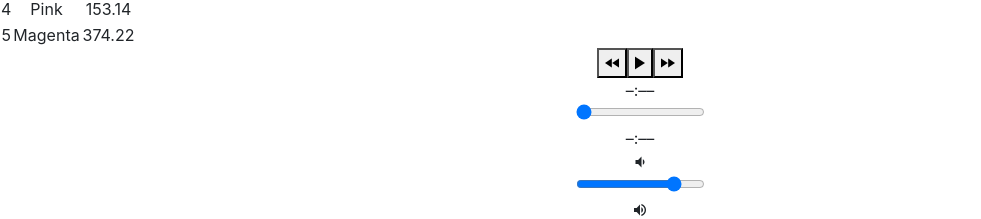
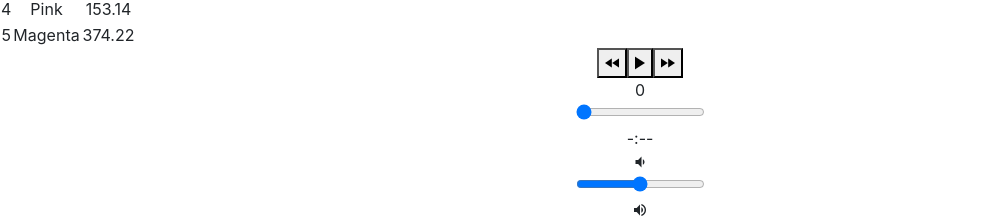
Before and after one commit to Zumichan/music-station, a React (Create React App) app: page /album/the-colors in a window 1280 px wide. Shown: the part 848-1067 px from the top of the page, without its empty margins (0-981 px from the left). Built offline with nearby package versions, Linux system fonts and the light colour scheme.

Commit message:
Implemented range inputs for duration and volume

```diff
--- a/src/components/Album.js
+++ b/src/components/Album.js
@@ -12,15 +12,43 @@
     this.state = {
       album: album, //store const album as a property of state object
       currentSong: album.songs[0],
+      currentTime: 0,
+      duration: album.songs[0].duration,
+      currentVolume: 0.5,
       isPlaying: false,
-      isHovered: false
+      isHovered: false,
     };
     //audio element doesn't need to be attached to the DOM, that's why it's outside of the state
     //audio element needs to be accessed within the class methods, therefore assigned to 'this'
     this.audioElement = document.createElement('audio');
     //playback will start on the first track
     this.audioElement.src = album.songs[0].audioSrc;
+    this.audioElement.volume = this.state.currentVolume;
   }
+
+  componentDidMount() {
+    this.eventListeners = {
+      timeupdate: e => {
+        this.setState({ currentTime: this.audioElement.currentTime });
+      },
+      durationchange: e => {
+        this.setState({ duration: this.audioElement.duration });
+      },
+      volumechange: e => {
+        this.setState({ currentVolume: this.audioElement.volume })
+      }
+    };
+    this.audioElement.addEventListener('timeupdate', this.eventListeners.timeupdate);
+    this.audioElement.addEventListener('durationchange', this.eventListeners.durationchange);
+    this.audioElement.addEventListener('volumechange', this.eventListeners.volumechange);
+  }
+
+  componentWillUnmount() {
+     this.audioElement.src = null;
+     this.audioElement.removeEventListener('timeupdate', this.eventListeners.timeupdate);
+     this.audioElement.removeEventListener('durationchange', this.eventListeners.durationchange);
+     this.audioElement.removeEventListener('volumechange', this.eventListeners.volumechange);
+   }
 
   play() {
     this.audioElement.play();
@@ -64,6 +92,34 @@
     const newSong = this.state.album.songs[newIndex];
     this.setSong(newSong);
     this.play();
+  }
+
+  handleTimeChange(e) {
+    const newTime = this.audioElement.duration * e.target.value;
+    this.audioElement.currentTime = newTime;
+    this.setState({ currentTime: newTime });
+  }
+
+  handleVolumeChange(e) {
+    const newVolume = e.target.value;
+    this.audioElement.volume = newVolume;
+    this.setState({ currentVolume: newVolume });
+  }
+
+  formatTime(time){
+    if(isNaN(time)){
+      return "-:--";
+    } else {
+        let minutes = Math.floor(time / 60);
+        let seconds = Math.floor(time % 60);
+        if (seconds < 10) {
+          seconds = Math.floor(seconds.toString());
+          return minutes + ":0" +seconds;
+        } else {
+        seconds = Math.floor(seconds.toString());
+        return minutes + ":" + seconds;
+        }
+    }
   }
 
   render() {
@@ -116,9 +172,14 @@
          <PlayerBar
            isPlaying={this.state.isPlaying}
            currentSong={this.state.currentSong}
+           currentTime={this.audioElement.currentTime}
+           duration={this.audioElement.duration}
            handleSongClick={() => this.handleSongClick(this.state.currentSong)}
            handlePrevClick={() => this.handlePrevClick()}
            handleNextClick={() => this.handleNextClick()}
+           handleTimeChange={(e) => this.handleTimeChange(e)}
+           handleVolumeChange={(e) => this.handleVolumeChange(e)}
+           formatTime={(time) => this.formatTime(time)}
          />
       </section>
     );
--- a/src/components/PlayerBar.js
+++ b/src/components/PlayerBar.js
@@ -16,13 +16,29 @@
            </button>
          </section>
          <section id="time-control">
-           <div className="current-time">–:––</div>
-           <input type="range" className="seek-bar" value="0" />
-           <div className="total-time">–:––</div>
+           <div className="current-time">{this.props.currentTime}</div>
+           <input
+             type="range"
+             className="seek-bar"
+             value={(this.props.currentTime / this.props.duration) || 0}
+             max="1"
+             min="0"
+             step="0.01"
+             onChange={this.props.handleTimeChange}
+           />
+           <div className="total-time">{this.props.formatTime(this.props.duration)}</div>
          </section>
          <section id="volume-control">
            <div className="icon ion-md-volume-low"></div>
-           <input type="range" className="seek-bar" value="80" />
+           <input
+             type="range"
+             className="volume-bar"
+             value={this.props.volume}
+             max="1"
+             min="0"
+             step="0.01"
+             onChange={this.props.handleVolumeChange}
+           />
            <div className="icon ion-md-volume-high"></div>
          </section>
        </section>
```
